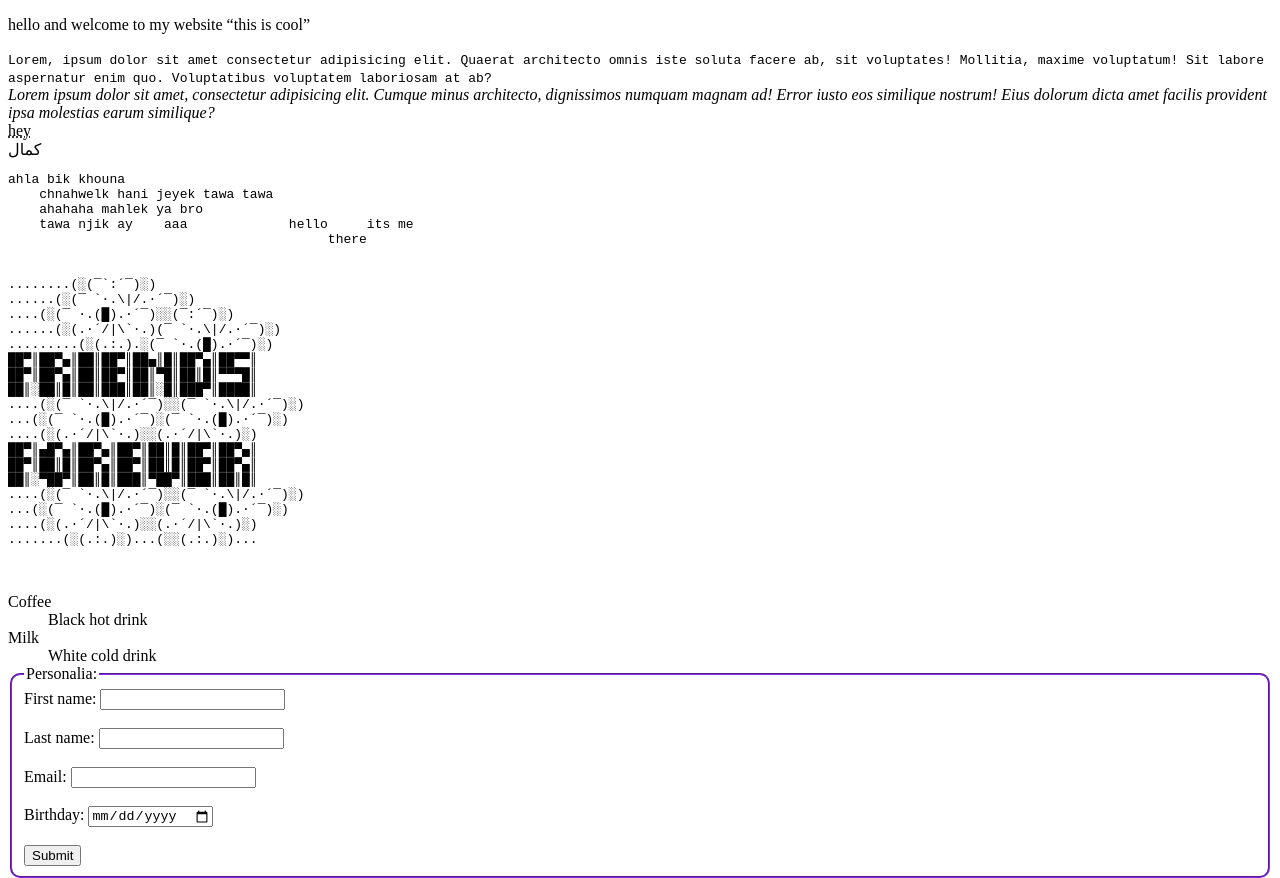
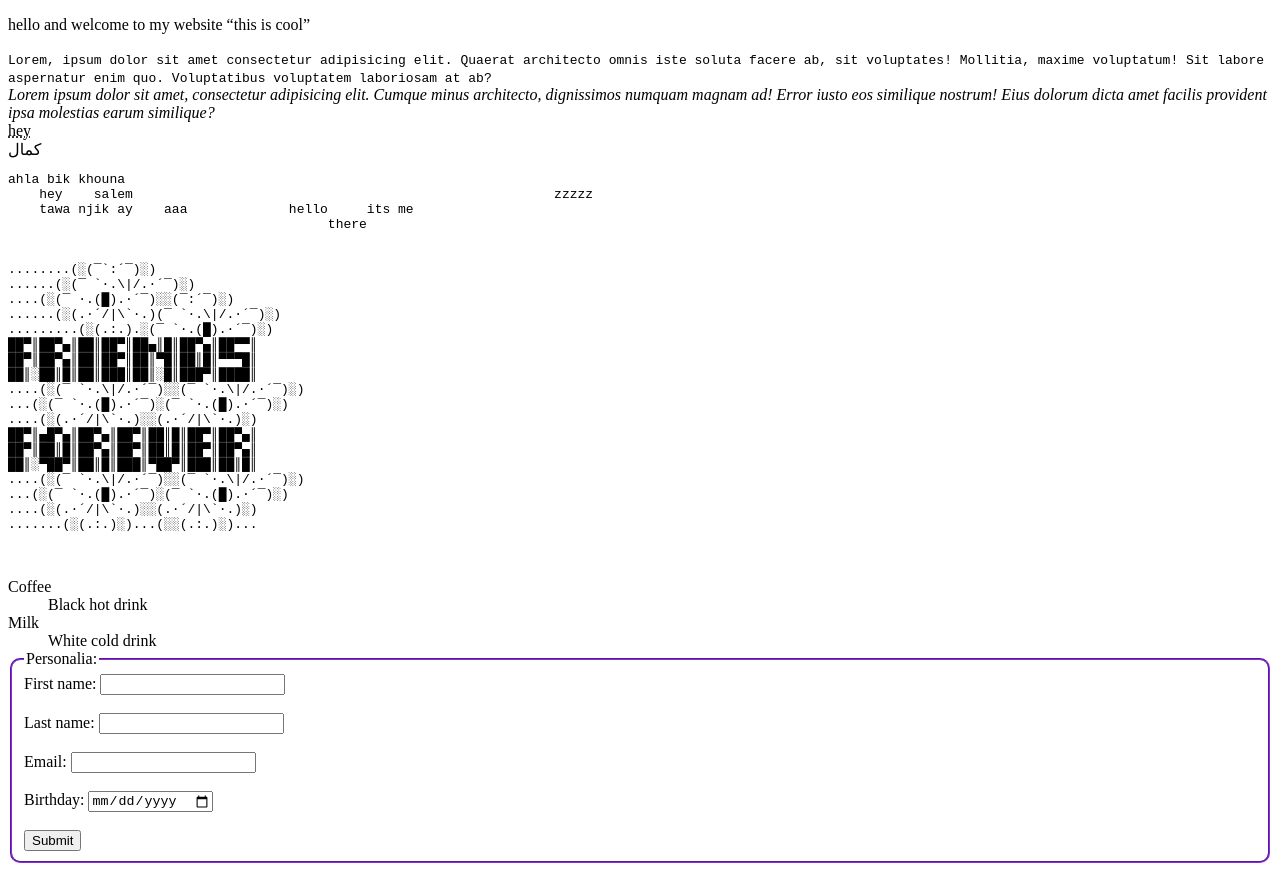
Before and after one commit to Mohammedjebali/some-rare-used-tags-but-usefull, a plain HTML site: page index.html in a window 1280 px wide. Shown: the top 878 px of the page. Drawn offline with Linux system fonts and the light colour scheme.

Commit message:
Update index.html

```diff
--- a/index.html
+++ b/index.html
@@ -13,8 +13,7 @@
    <br> <acronym title="samir" style="cursor: pointer; ">hey</acronym>
 <br><bdo dir="rtl">كمال</bdo>
 <pre>ahla bik khouna
-    chnahwelk hani jeyek tawa tawa
-    ahahaha mahlek ya bro
+    hey    salem                                                      zzzzz
     tawa njik ay    aaa             hello     its me
                                          there
 
```
